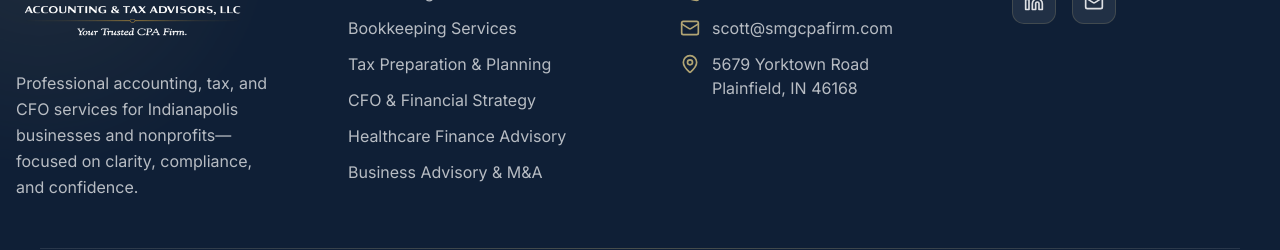
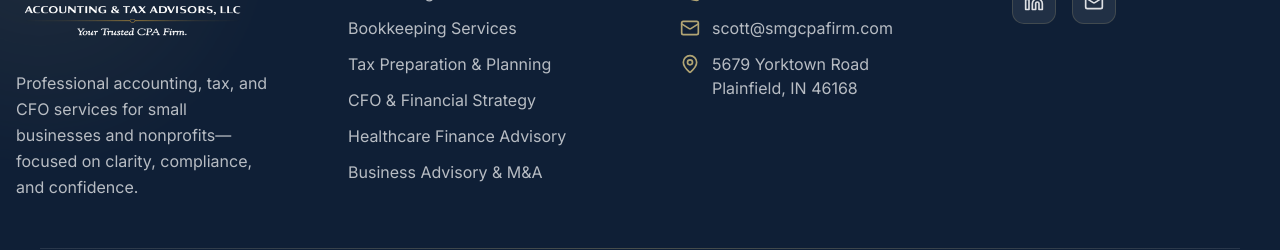
Before and after one commit to paulpaulx1/ibc-demo, a Next.js app: page / in a window 1280 px wide. Shown: the part 2728-2978 px from the top of the page. Built offline with nearby package versions, Linux system fonts and the light colour scheme.

Commit message:
removes indianapolis from footer

```diff
--- a/components/Footer.tsx
+++ b/components/Footer.tsx
@@ -31,7 +31,7 @@ export default function Footer() {
               />
             </div>
             <p className="text-white/70 text-base leading-relaxed mt-4 max-w-sm">
-              Professional accounting, tax, and CFO services for Indianapolis
+              Professional accounting, tax, and CFO services for small
               businesses and nonprofits—focused on clarity, compliance, and
               confidence.
             </p>
```
